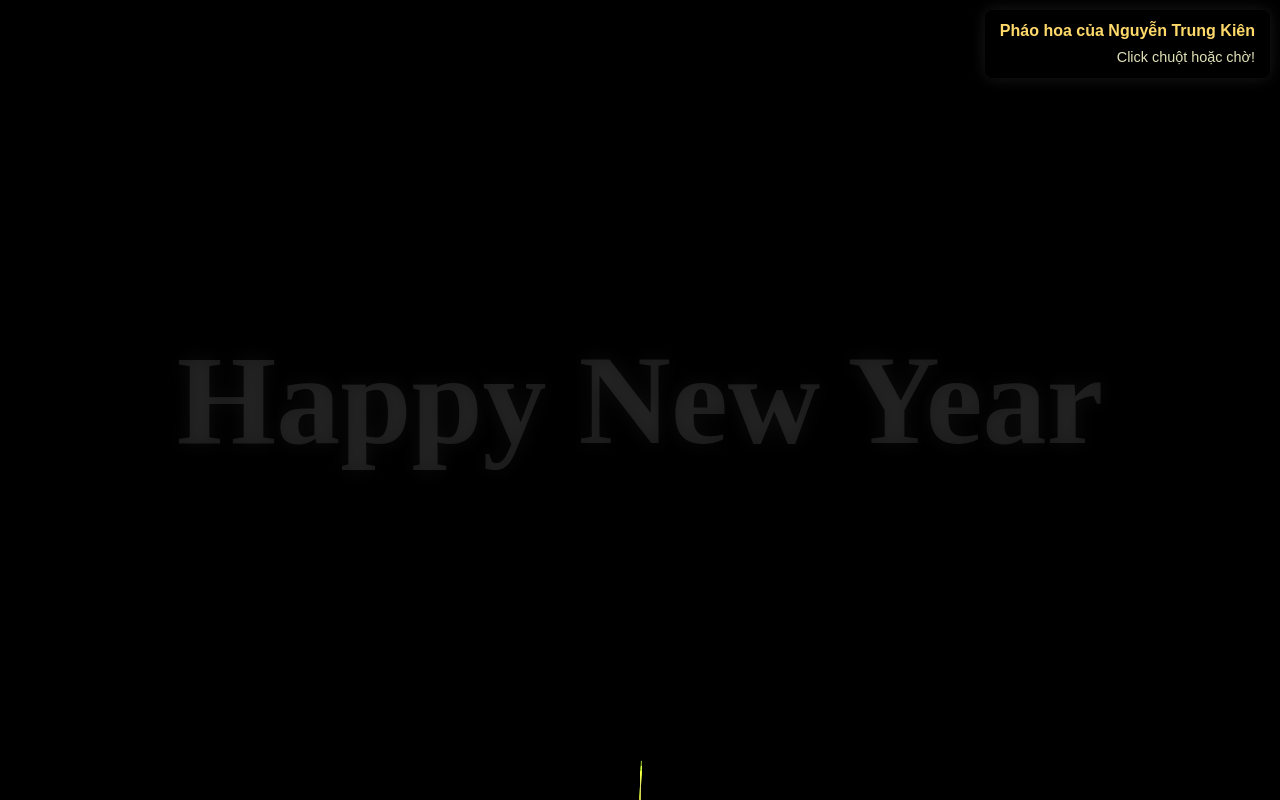
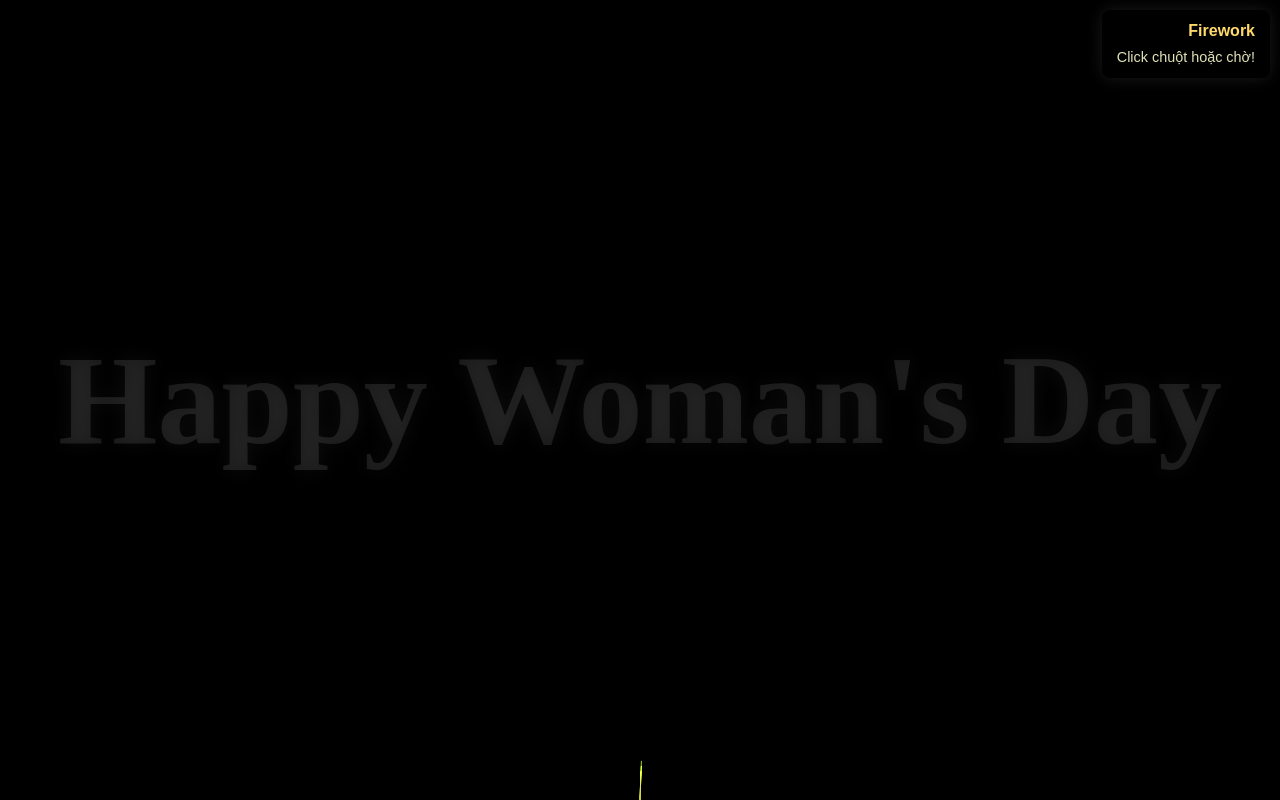
Before and after one commit to Alleluia32/Fireworks, a plain HTML site: page index.html in a window 1280 px wide. Drawn offline with Linux system fonts and the light colour scheme; animation ran at ten frames a second.

Commit message:
Update holiday messages in index.html

```diff
--- a/index.html
+++ b/index.html
@@ -10,11 +10,11 @@
 <body>
 
 <div id="info">
-    <p style="color:#e1e1b8;"><b>Pháo hoa của Nguyễn Trung Kiên</b></p>
+    <p style="color:#e1e1b8;"><b>Firework</b></p>
     <p style="color:#e1e1b8; font-size: 0.9em;">Click chuột hoặc chờ!</p>
 </div>
 <div id="background-text">
-    Happy New Year
+    Happy Woman's Day
 </div>
 <canvas id="canvas">Trình duyệt của bạn không hỗ trợ Canvas.</canvas>
 
```
